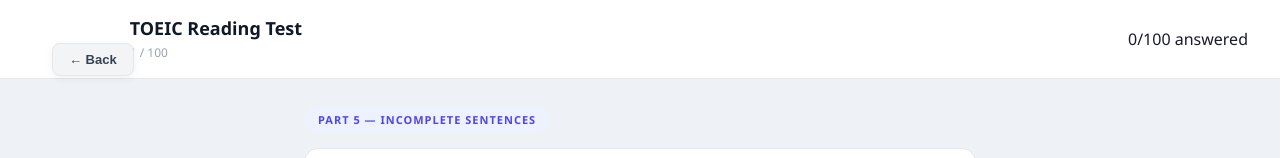
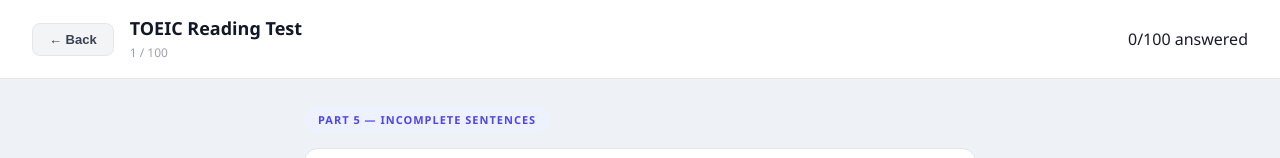
Before and after one commit to YanuarRizkiAminudin/flashcard-kosakata, a React (Vite) app: page /toeic-test in a window 1280 px wide. Shown: the top 158 px of the page. Built offline with nearby package versions, Linux system fonts and the light colour scheme.

Commit message:
fix: scope back-btn inside test-topbar to prevent CSS conflict

```diff
--- a/src/ToeicTestPage.css
+++ b/src/ToeicTestPage.css
@@ -18,7 +18,7 @@
   flex-wrap: nowrap;
 }
 
-.back-btn {
+.test-topbar .back-btn {
   padding: 8px 16px;
   background: #f3f4f6;
   border: 1px solid #e5e7eb;
@@ -30,10 +30,11 @@
   transition: all 0.2s;
   white-space: nowrap;
   flex-shrink: 0;
-  position: relative;
-  z-index: 1;
+  position: static;
+  z-index: auto;
+  box-shadow: none;
 }
-.back-btn:hover { background: #e5e7eb; }
+.test-topbar .back-btn:hover { background: #e5e7eb; }
 
 .test-title-wrap { flex: 1; }
 .test-title { font-size: 18px; font-weight: 700; color: #111827; }
```
